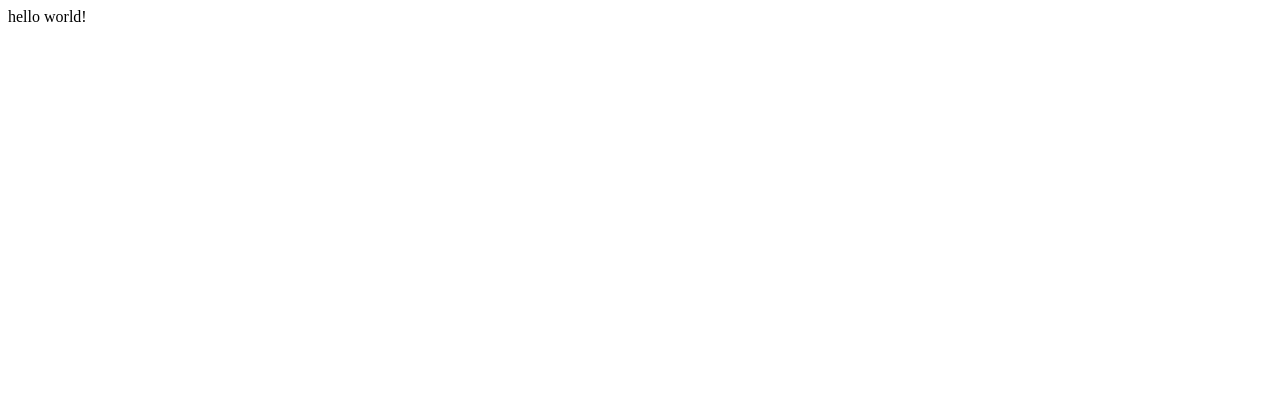
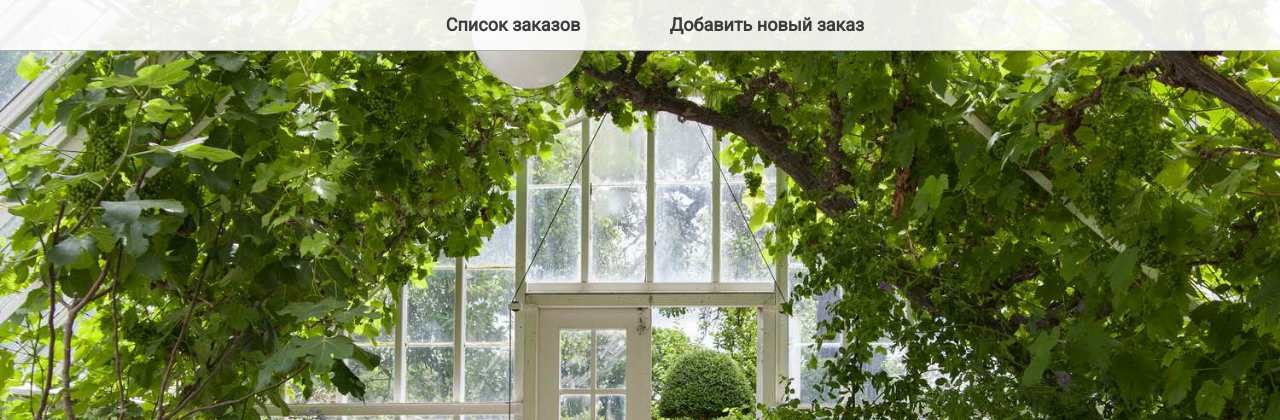
Before and after one commit to nikin94/flower-get, a PHP site: page / in a window 1280 px wide. Before the commit the part shown is almost empty. Shown: the top 420 px of the page. Run offline with PHP 8.4, Linux system fonts and the light colour scheme.

Commit message:
added css, bg

```diff
--- /dev/null
+++ b/assets/css/reset.css
@@ -0,0 +1,43 @@
+html, body, div, span, applet, object, iframe,
+h1, h2, h3, h4, h5, h6, p, blockquote, pre,
+a, abbr, acronym, address, big, cite, code,
+del, dfn, em, img, ins, kbd, q, s, samp,
+small, strike, strong, sub, sup, tt, var,
+b, u, i, center,
+dl, dt, dd, ol, ul, li,
+fieldset, form, label, legend,
+table, caption, tbody, tfoot, thead, tr, th, td,
+article, aside, canvas, details, embed,
+figure, figcaption, footer, header, hgroup,
+menu, nav, output, ruby, section, summary,
+time, mark, audio, video {
+    margin: 0;
+    padding: 0;
+    border: 0;
+    font-size: 100%;
+    font: inherit;
+    vertical-align: baseline;
+    text-decoration: none;
+}
+article, aside, details, figcaption, figure,
+footer, header, hgroup, menu, nav, section {
+    display: block;
+}
+body {
+    line-height: 1;
+}
+ol, ul {
+    list-style: none;
+}
+blockquote, q {
+    quotes: none;
+}
+blockquote:before, blockquote:after,
+q:before, q:after {
+    content: '';
+    content: none;
+}
+table {
+    border-collapse: collapse;
+    border-spacing: 0;
+}
--- a/assets/css/style.css
+++ b/assets/css/style.css
@@ -0,0 +1,66 @@
+body{
+    font-family: "Roboto";
+    background: url("/flowers/assets/img/bg.jpg") no-repeat 0 0;
+    -webkit-background-size: cover;
+    background-size: cover;
+}
+
+header nav{
+    height: 50px;
+    background-color: rgba(255,255,255,.9);
+    border-bottom: 1px solid rgba(0,0,0,.3);
+}
+
+header nav ul{
+    height: 100%;
+    text-align: center;
+}
+
+header nav ul li{
+    /*text-transform: uppercase;*/
+    font-size: 18px;
+    font-weight: 600;
+    line-height: 50px;
+    height: 100%;
+    width: 250px;
+    display: inline-block;
+}
+header nav ul li a {
+    color: #3c3c3c;
+    position: relative;
+    height: 100%;
+    display: block;
+    -webkit-transition: all .4s ease;
+    -moz-transition: all .4s ease;
+    -ms-transition: all .4s ease;
+    -o-transition: all .4s ease;
+    transition: all .4s ease;
+}
+header nav ul li a:hover{
+/*    font-size: 19px;*/
+    color: #000;
+}
+/*
+header nav ul li a:after {
+    opacity: 0;
+    display: block;
+    content: "";
+    position: absolute;
+    width: 70%;
+    height: 2px;
+    background-color: #ccc;
+    bottom: 0;
+    left: 0;
+    right: 0;
+    margin: 0 auto;
+    -webkit-transition: all .4s ease;
+    -moz-transition: all .4s ease;
+    -ms-transition: all .4s ease;
+    -o-transition: all .4s ease;
+    transition: all .4s ease;
+}
+
+header nav ul li a:hover:after {
+    opacity: 1;
+}
+*/
--- a/index.php
+++ b/index.php
@@ -10,10 +10,20 @@
           content="width=device-width, user-scalable=no, initial-scale=1.0, maximum-scale=1.0, minimum-scale=1.0">
     <meta http-equiv="X-UA-Compatible" content="ie=edge">
     <title>Цветы</title>
+    <link rel="stylesheet" href="assets/css/reset.css">
+    <link rel="stylesheet" href="//fonts.googleapis.com/css?family=Roboto">
     <link rel="stylesheet" href="assets/css/style.css">
 </head>
 <body>
-hello world!
+<header>
+    <nav>
+        <ul>
+            <li><a href="">Список заказов</a></li>
+            <li><a href="">Добавить новый заказ</a></li>
+        </ul>
+    </nav>
+</header>
+
 <script src="//code.jquery.com/jquery-3.3.1.min.js"></script>
 <script src="assets/js/script.js"></script>
 </body>
```
Also changed, not shown: assets/img/bg.jpg (added).
